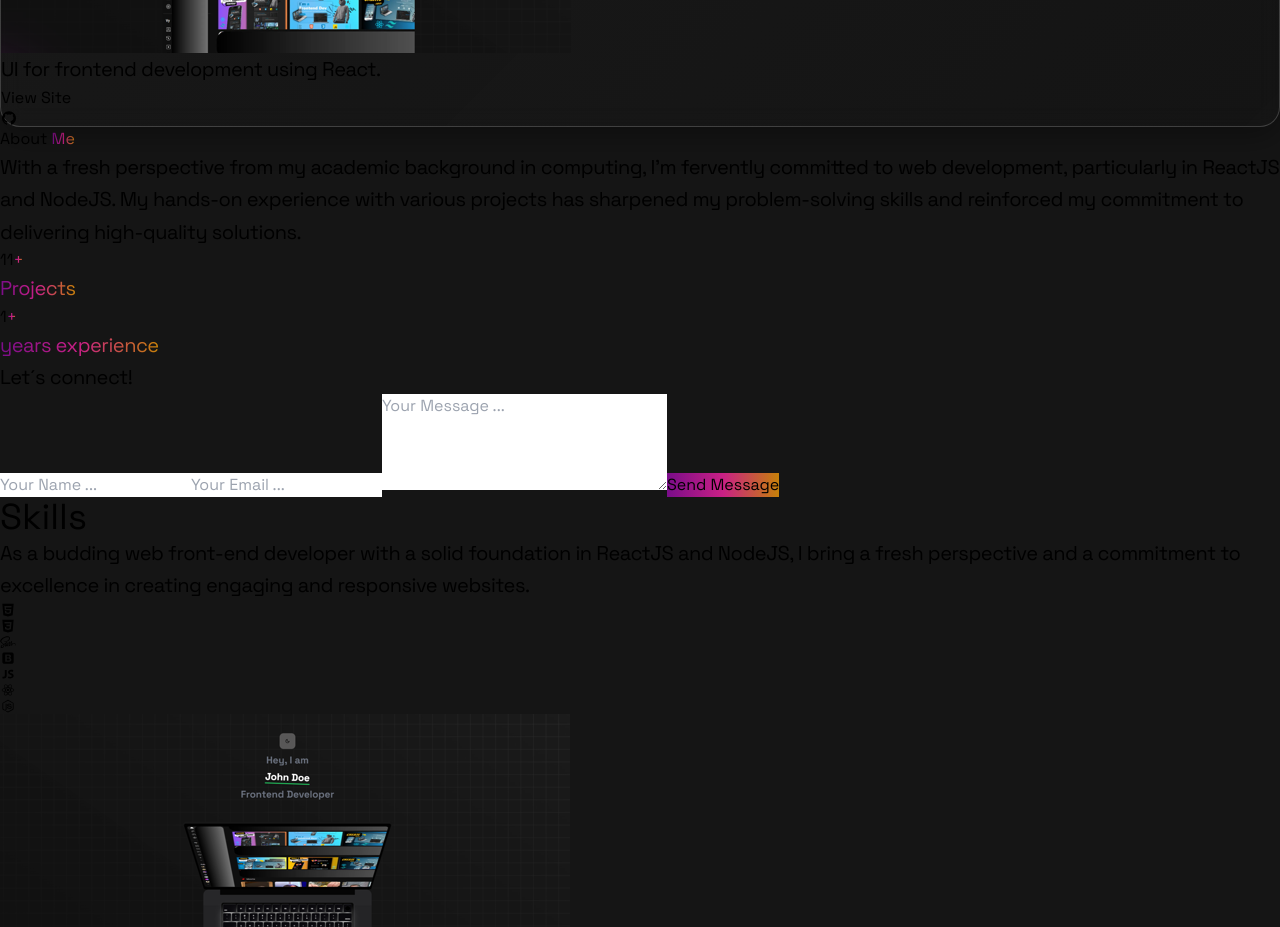
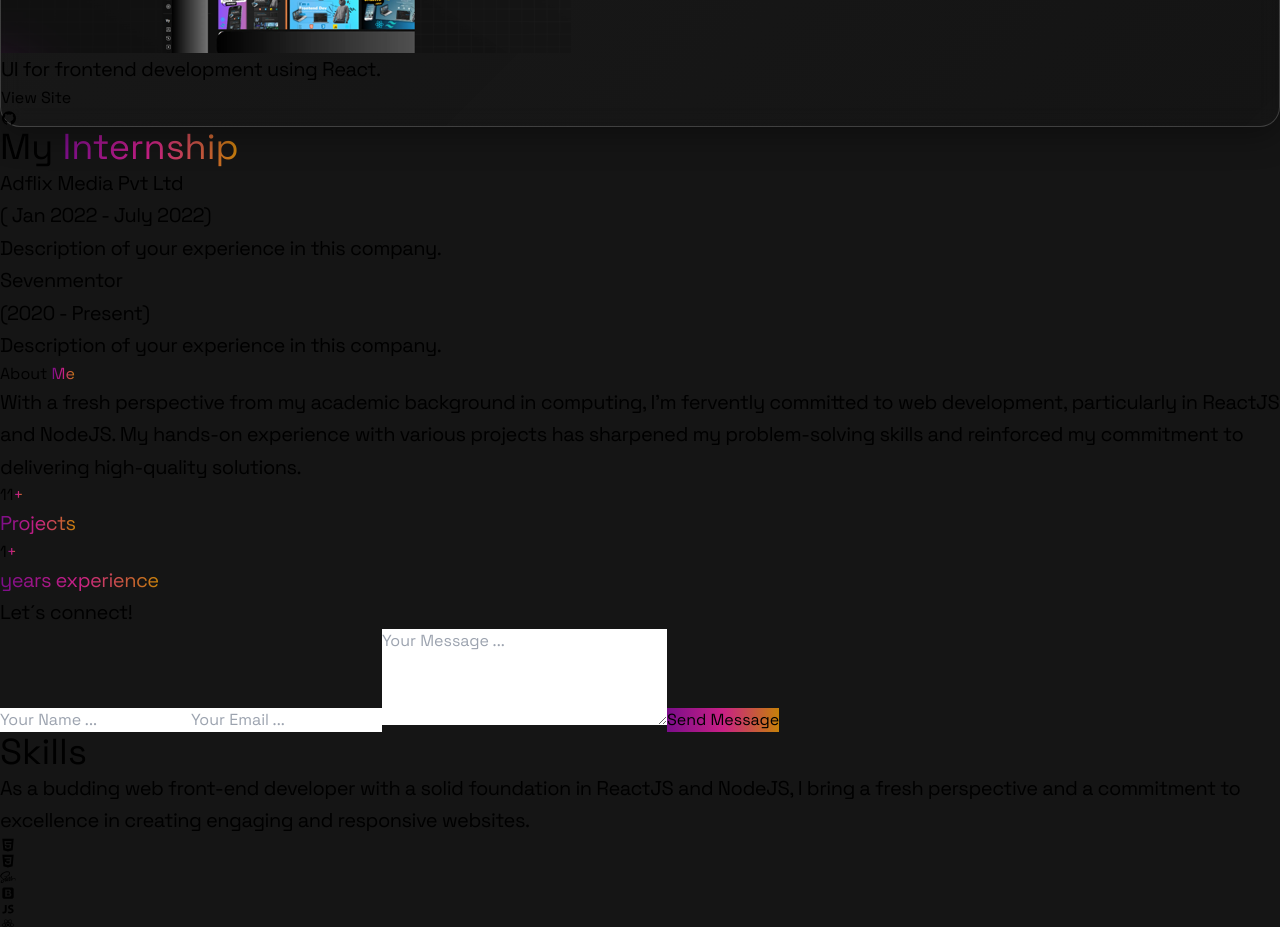
Before and after one commit to webrohit27/PortFolio, a React (Vite) app in the folder portfolio/: page / in a window 1280 px wide. Shown: the part 1980-2907 px from the top of the page. Built offline with nearby package versions, Linux system fonts and the light colour scheme.

Commit message:
add experience

```diff
--- a/portfolio/src/App.jsx
+++ b/portfolio/src/App.jsx
@@ -12,7 +12,7 @@ export default function App() {
       <Navbar/>
       <Hero/>
       <Portfolio/>
-      {/* <Experience /> */}
+      <Experience />
       <Contact/>
       <About/>
       <Footer/>
```
